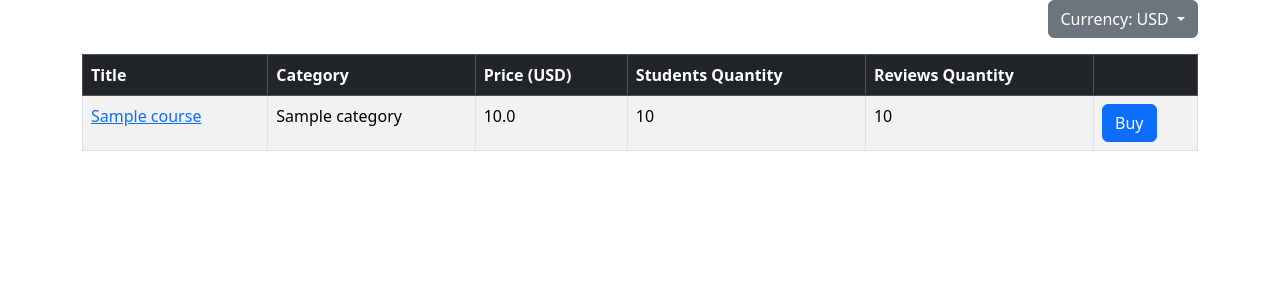
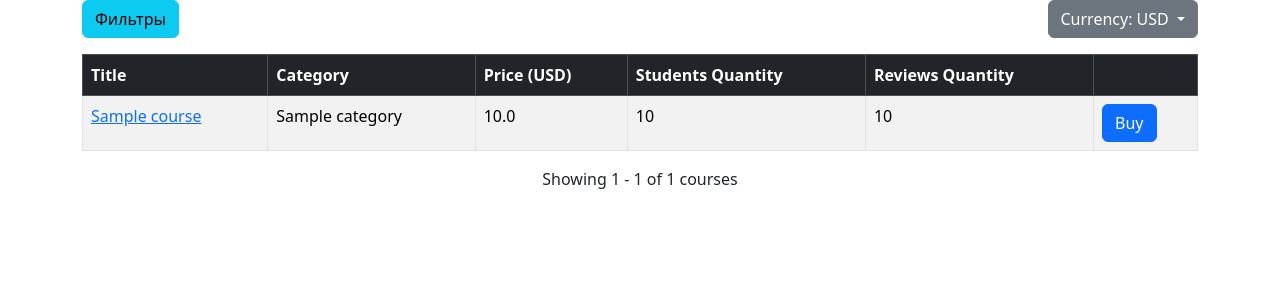
Before and after one commit to saxareg/django-courses-shop, a Django app: page /shop/ in a window 1280 px wide. Shown: the part 56-356 px from the top of the page. Run offline with Django 5.2, Linux system fonts and the light colour scheme; tables that the repository leaves empty hold one stand-in row (values such as "Sample post").

Commit message:
Logic for pagination in vies.py and main web page

```diff
--- a/project/shop/views.py
+++ b/project/shop/views.py
@@ -1,52 +1,45 @@
 from django.shortcuts import render, get_object_or_404
-from django.http import HttpResponse
+from django.core.paginator import Paginator, EmptyPage, PageNotAnInteger
 from .models import Course, Category
-
-
-# def index(request):
-#     courses = Course.objects.all()
-#     return render(request, 'shop/courses.html', {'courses': courses})
-
-
-# old method
-# def index(request):
-#     courses = Course.objects.all().order_by('-students_qty')
-#     return render(request, 'shop/courses.html', {'courses': courses})
-
-from django.shortcuts import render
 
 
 def index(request):
     # Получаем параметры из URL
-    # строка или None, если не передано
     min_price = request.GET.get('min_price')
     max_price = request.GET.get('max_price')
     sort_by = request.GET.get('sort', 'popular')  # по умолчанию 'popular'
-    category_name = request.GET.get(
-        'category', '')  # по умолчанию пустая строка
+    category_name = request.GET.get('category', '')
+    page_number = request.GET.get('page', 1)  # номер страницы для пагинации
 
     courses = Course.objects.all()
 
     if min_price:
-        courses = courses.filter(price__gte=float(
-            min_price))  # цена >= min_price
+        courses = courses.filter(price__gte=float(min_price))
     if max_price:
-        courses = courses.filter(price__lte=float(
-            max_price))  # цена <= max_price
+        courses = courses.filter(price__lte=float(max_price))
 
     if sort_by == 'new':
-        courses = courses.order_by('-created_at')  # новые сначала
+        courses = courses.order_by('-created_at')
     elif sort_by == 'reviews':
-        courses = courses.order_by('-reviews_qty')  # по отзывам
-    else:  # popular (по умолчанию)
+        courses = courses.order_by('-reviews_qty')
+    else:
         courses = courses.order_by('-students_qty')
 
     if category_name:
-        # Используем title вместо id
         courses = courses.filter(category__title=category_name)
 
+    # Пагинация - показываем по 10 курсов на странице
+    paginator = Paginator(courses, 10)
+
+    try:
+        courses_page = paginator.page(page_number)
+    except PageNotAnInteger:
+        courses_page = paginator.page(1)
+    except EmptyPage:
+        courses_page = paginator.page(paginator.num_pages)
+
     return render(request, 'shop/courses.html', {
-        'courses': courses,
+        'courses': courses_page,
         'current_min_price': min_price,
         'current_max_price': max_price,
         'current_sort': sort_by,
@@ -61,4 +54,17 @@ def single_course(request, my_slug):
 
 def filter_courses(request):
     category = Category.objects.all()
-    return render(request, 'shop/filter.html', {'category': category})
+
+    # Получаем текущие значения фильтров для сохранения в форме
+    current_min_price = request.GET.get('min_price', '')
+    current_max_price = request.GET.get('max_price', '')
+    current_sort = request.GET.get('sort', 'popular')
+    current_category = request.GET.get('category', '')
+
+    return render(request, 'shop/filter.html', {
+        'category': category,
+        'current_min_price': current_min_price,
+        'current_max_price': current_max_price,
+        'current_sort': current_sort,
+        'current_category': current_category,
+    })
--- a/project/templates/shop/courses.html
+++ b/project/templates/shop/courses.html
@@ -3,7 +3,12 @@
 {% block title %}All courses{% endblock %}
 
 {% block content %}
-<div class="d-flex justify-content-end mb-3">
+<div class="d-flex justify-content-between mb-3">
+    <a href="{% url 'shop:filter_courses' %}{% if request.GET %}?{{ request.GET.urlencode }}{% endif %}"
+        class="btn btn-info">
+        Фильтры
+    </a>
+
     <div class="dropdown">
         <button class="btn btn-secondary dropdown-toggle" type="button" id="currencyDropdown" data-bs-toggle="dropdown"
             aria-expanded="false">
@@ -41,4 +46,57 @@
         {% endfor %}
     </tbody>
 </table>
+
+<!-- Пагинация -->
+{% if courses.has_other_pages %}
+<nav aria-label="Page navigation">
+    <ul class="pagination justify-content-center">
+        {% if courses.has_previous %}
+        <li class="page-item">
+            <a class="page-link"
+                href="?page={{ courses.previous_page_number }}{% if current_min_price %}&min_price={{ current_min_price }}{% endif %}{% if current_max_price %}&max_price={{ current_max_price }}{% endif %}{% if current_sort %}&sort={{ current_sort }}{% endif %}{% if current_category %}&category={{ current_category }}{% endif %}"
+                aria-label="Previous">
+                <span aria-hidden="true">&laquo;</span>
+            </a>
+        </li>
+        {% else %}
+        <li class="page-item disabled">
+            <span class="page-link">&laquo;</span>
+        </li>
+        {% endif %}
+
+        {% for i in courses.paginator.page_range %}
+        {% if courses.number == i %}
+        <li class="page-item active">
+            <span class="page-link">{{ i }}</span>
+        </li>
+        {% else %}
+        <li class="page-item">
+            <a class="page-link"
+                href="?page={{ i }}{% if current_min_price %}&min_price={{ current_min_price }}{% endif %}{% if current_max_price %}&max_price={{ current_max_price }}{% endif %}{% if current_sort %}&sort={{ current_sort }}{% endif %}{% if current_category %}&category={{ current_category }}{% endif %}">{{
+                i }}</a>
+        </li>
+        {% endif %}
+        {% endfor %}
+
+        {% if courses.has_next %}
+        <li class="page-item">
+            <a class="page-link"
+                href="?page={{ courses.next_page_number }}{% if current_min_price %}&min_price={{ current_min_price }}{% endif %}{% if current_max_price %}&max_price={{ current_max_price }}{% endif %}{% if current_sort %}&sort={{ current_sort }}{% endif %}{% if current_category %}&category={{ current_category }}{% endif %}"
+                aria-label="Next">
+                <span aria-hidden="true">&raquo;</span>
+            </a>
+        </li>
+        {% else %}
+        <li class="page-item disabled">
+            <span class="page-link">&raquo;</span>
+        </li>
+        {% endif %}
+    </ul>
+</nav>
+{% endif %}
+
+<div class="text-center mt-3">
+    <p>Showing {{ courses.start_index }} - {{ courses.end_index }} of {{ courses.paginator.count }} courses</p>
+</div>
 {% endblock %}
```
